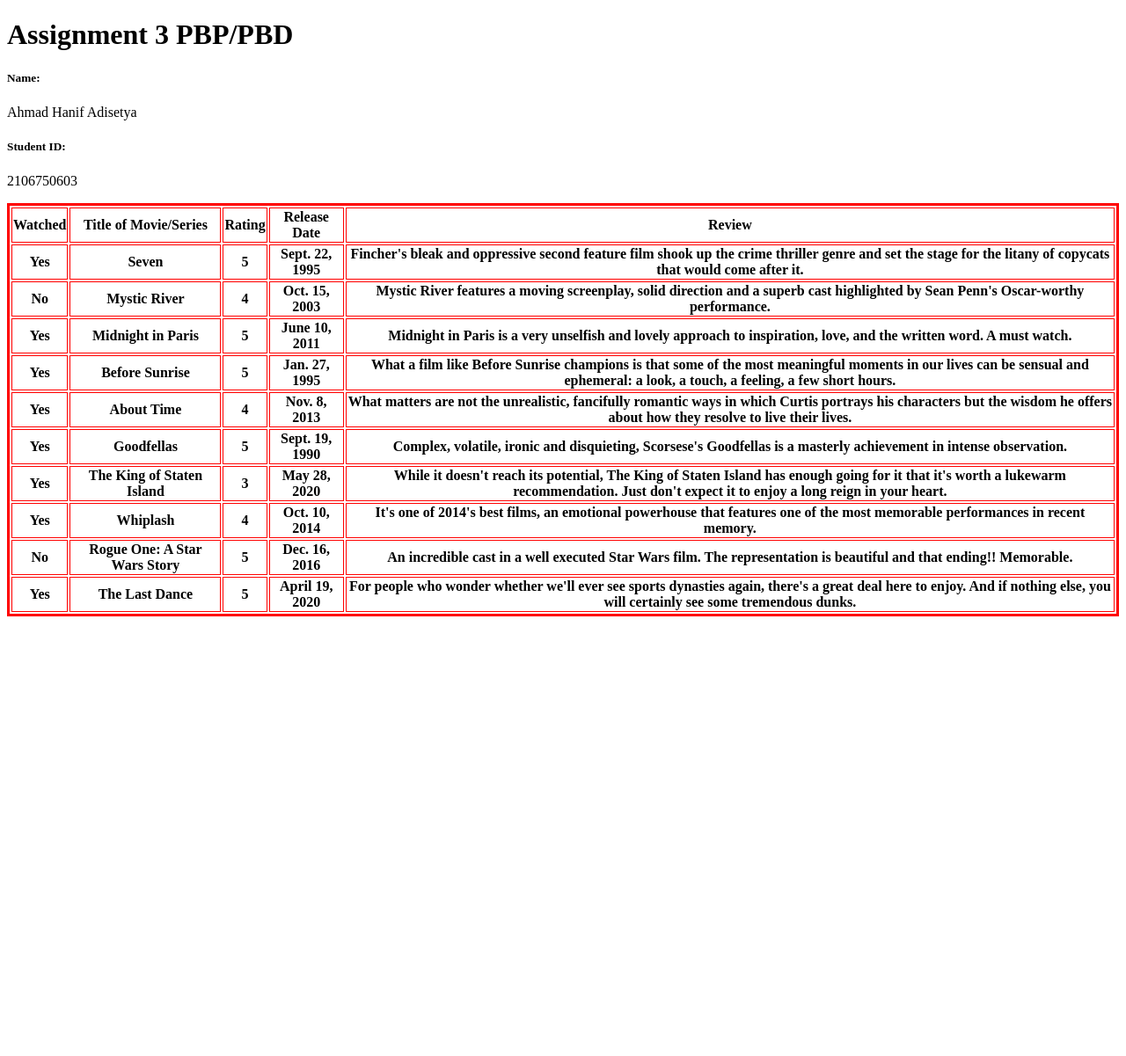
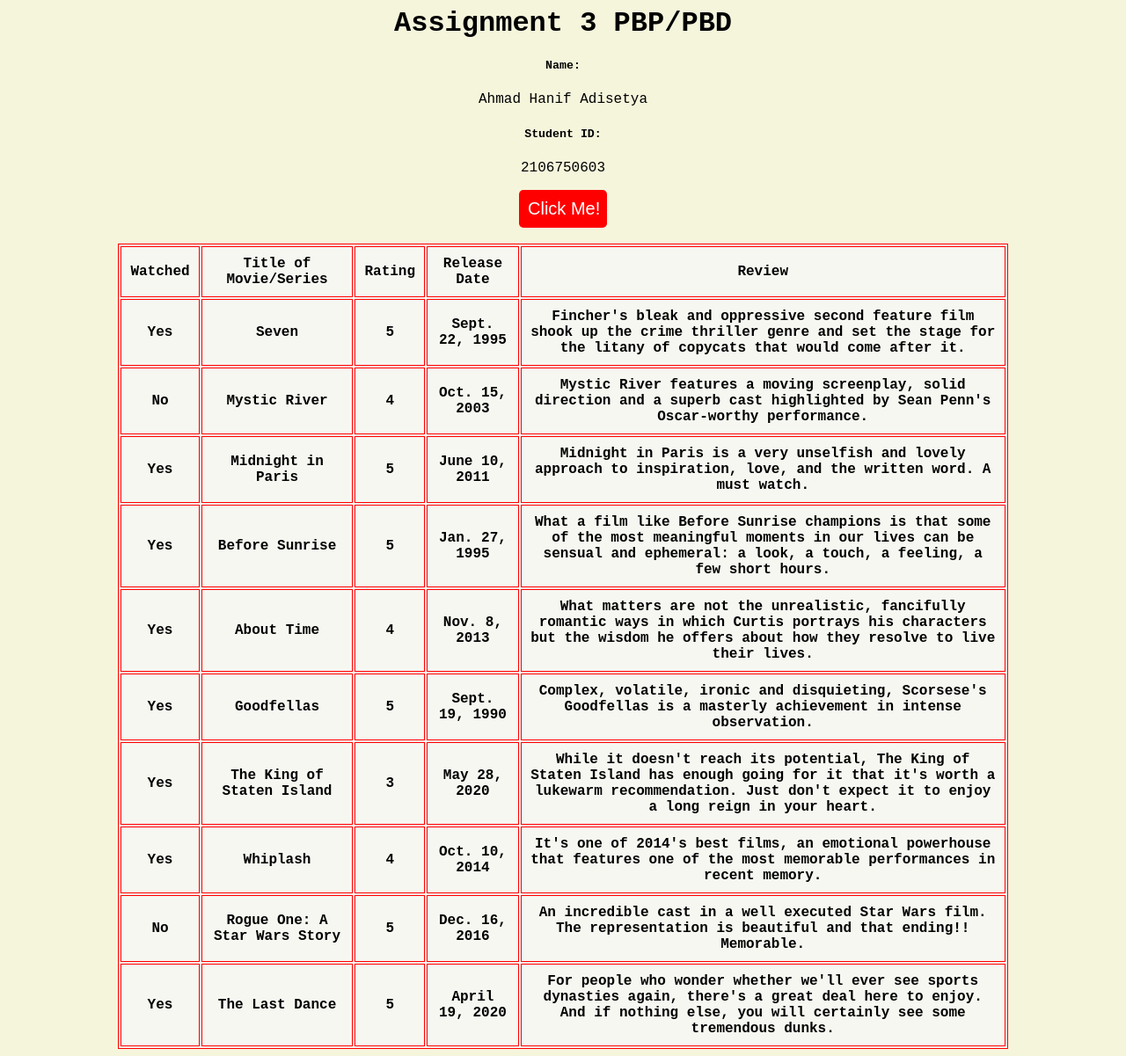
Before and after one commit to ahmadhanif3/tugas2_pbp_ahmadhanif, a Django app: page /mywatchlist/ in a window 1280 px wide. Shown: the whole page at 88% size. Before the commit the page ends 701 px from the top, so only its background shows below. Run offline with Django 4.2, Linux system fonts and the light colour scheme; data comes from the database, SQL or seed files in the repository; lists and menus that the app fills with data are empty.

Commit message:
Assignment 3

```diff
--- a/mywatchlist/templates/mywatchlist.html
+++ b/mywatchlist/templates/mywatchlist.html
@@ -1,15 +1,73 @@
+<style>
+    body {
+        font-family: 'Courier New', Courier, monospace;
+        background-color: beige;
+    }
+    h1 {
+        text-align:center;
+    }
+
+    .credentials {
+        text-align:center;
+    }
+
+    table, th, td {
+        border: 1px solid;
+        border-color:#f00;
+        border-collapse:collapses;
+        background-color:rgb(247, 247, 242);
+    }
+
+    table {
+        margin-left:auto;
+        margin-right:auto;
+    }
+
+    th, td {
+        padding:10px;
+    }
+
+    .btn {
+        display:flex;
+        align-items:center;
+        justify-content:center;
+        font-size:20px;
+        width:100px;
+        padding:10px;
+        text-align:center;
+        border:5px;
+        border-radius:5px;
+        cursor:pointer;
+        color:#fff;
+        background-color:#f00;
+        margin:auto;
+        margin-top:10px
+    }
+
+</style>
+
+<script>
+    function popup() {
+        alert("Selamat, kamu sudah banyak menonton!")
+    }
+</script>
+
 {% extends 'base.html' %}
-
   {% block content %}
     <h1>Assignment 3 PBP/PBD</h1>
 
-    <h5>Name: </h5>
-    <p>{{nama}}</p>
+    <class class="credentials">
+        <h5>Name: </h5>
+        <p>{{nama}}</p>
 
-    <h5>Student ID: </h5>
-    <p>{{npm}}</p>
+        <h5>Student ID: </h5>
+        <p>{{npm}}</p>
+    </class>
 
-    <table border="3", bordercolor="#FF0000">
+    <input type="button" class="btn" value="Click Me!" onclick="popup()">
+
+    <br>
+    <table width="80%">
         <tr>
             <th>Watched</th>
             <th>Title of Movie/Series</th>
@@ -27,5 +85,4 @@
             </tr>
         {% endfor %}
     </table>
-
   {% endblock content %}
```
